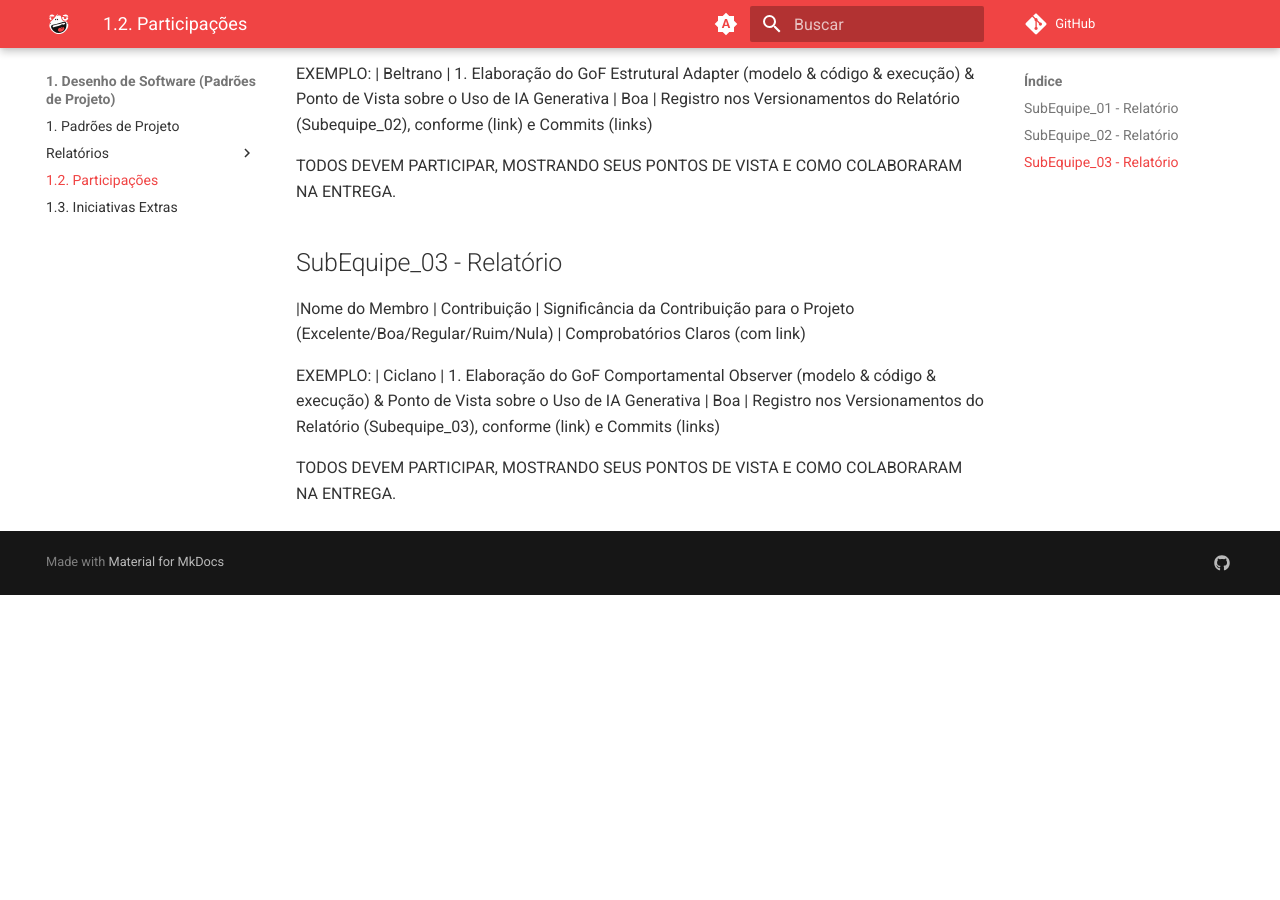
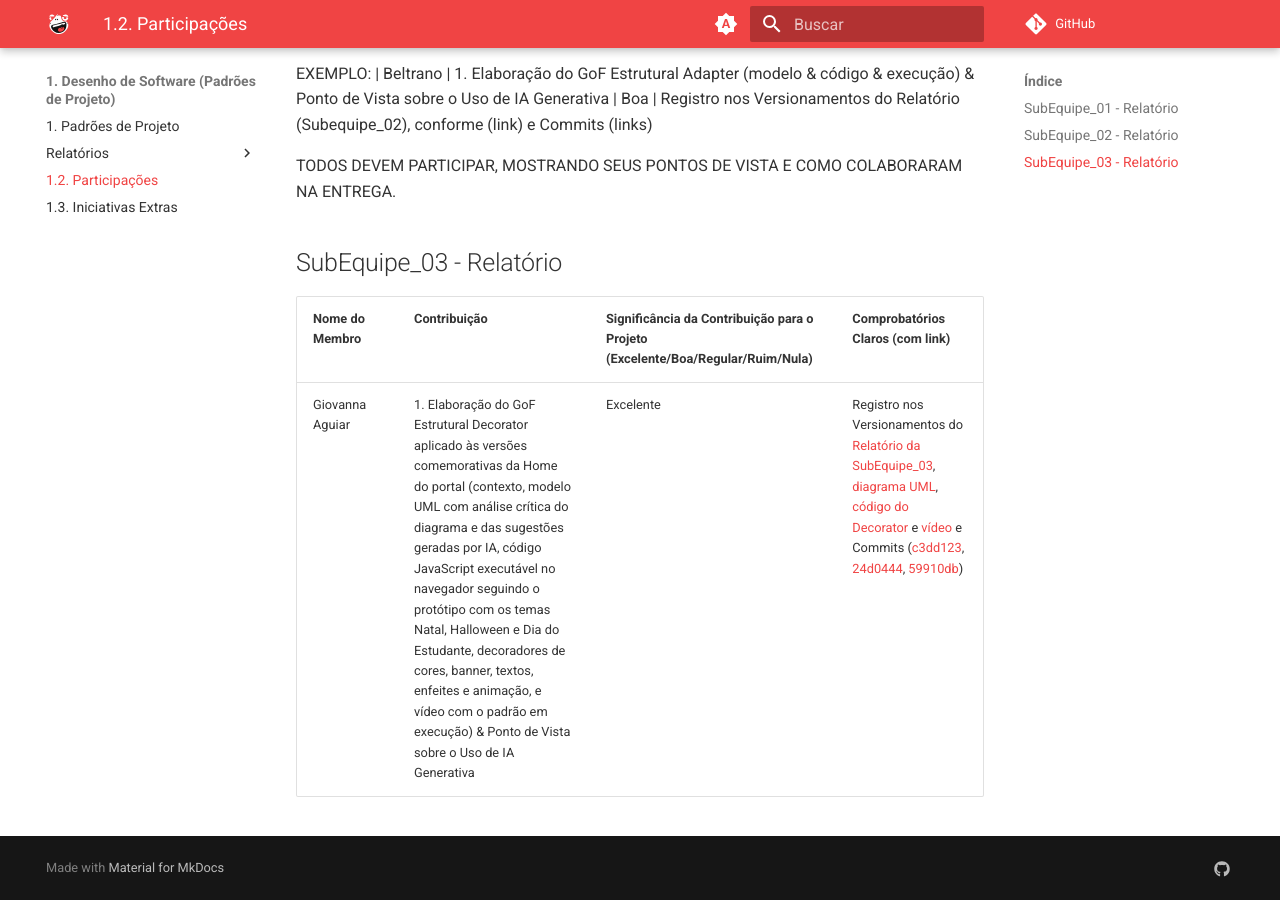
Before and after one commit to UnBArqDsw2026-2-Turma01/2026.2-T01-_G3_ProjetoPortalNoticias_Entrega_03, an MkDocs documentation site: the page built from docs/Base/1.2.ParticipacoesPadroesDeProjeto.md, in a window 1280 px wide and 900 px high, scrolled down 653 px. Built offline with MkDocs 1.6.1 and Material for MkDocs 9.7.7, drawn with Linux system fonts in a browser that asks for light colours; comment, search, counter and statistics services are not loaded; before the commit the page ends 1248 px from its top, so only the background shows below that.

Commit message:
docs: atualiza participações e comprobatórios do Decorator

```diff
--- a/docs/Base/1.2.ParticipacoesPadroesDeProjeto.md
+++ b/docs/Base/1.2.ParticipacoesPadroesDeProjeto.md
@@ -25,8 +25,5 @@ TODOS DEVEM PARTICIPAR, MOSTRANDO SEUS PONTOS DE VISTA E COMO COLABORARAM NA ENT
 ## SubEquipe_03 - Relatório
 
 |Nome do Membro | Contribuição | Significância da Contribuição para o Projeto (Excelente/Boa/Regular/Ruim/Nula) | Comprobatórios Claros (com link)
-
-EXEMPLO:
-| Ciclano  |   1. Elaboração do GoF Comportamental Observer (modelo & código & execução) & Ponto de Vista sobre o Uso de IA Generativa | Boa | Registro nos Versionamentos do Relatório (Subequipe_03), conforme (link) e Commits (links)
-
-TODOS DEVEM PARTICIPAR, MOSTRANDO SEUS PONTOS DE VISTA E COMO COLABORARAM NA ENTREGA.
+| --- | --- | --- | --- |
+| Giovanna Aguiar | 1. Elaboração do GoF Estrutural Decorator aplicado às versões comemorativas da Home do portal (contexto, modelo UML com análise crítica do diagrama e das sugestões geradas por IA, código JavaScript executável no navegador seguindo o protótipo com os temas Natal, Halloween e Dia do Estudante, decoradores de cores, banner, textos, enfeites e animação, e vídeo com o padrão em execução) & Ponto de Vista sobre o Uso de IA Generativa | Excelente | Registro nos Versionamentos do [Relatório da SubEquipe_03](Relatórios/1.1.3.SubEquipe_03.md), [diagrama UML](../assets/subGrupo3/decorator_pagina_portal_classes.svg), [código do Decorator](https://github.com/UnBArqDsw2026-2-Turma01/2026.2-T01-_G3_ProjetoPortalNoticias_Entrega_03/tree/feat/relatorio-gi/demonstracao_codigos/SubGrupo3/decorator) e [vídeo](../assets/subGrupo3/decorator-demonstracao.mp4) e Commits ([c3dd123](https://github.com/UnBArqDsw2026-2-Turma01/2026.2-T01-_G3_ProjetoPortalNoticias_Entrega_03/commit/c3dd1235b5f414b8d653bbf630483b779e233b09), [24d0444](https://github.com/UnBArqDsw2026-2-Turma01/2026.2-T01-_G3_ProjetoPortalNoticias_Entrega_03/commit/24d0444d87f2114852c97edfd0b879cf2c9cefed), [59910db](https://github.com/UnBArqDsw2026-2-Turma01/2026.2-T01-_G3_ProjetoPortalNoticias_Entrega_03/commit/59910db31ef2d533ba65d3e364815f8d481f7269)) |
```
